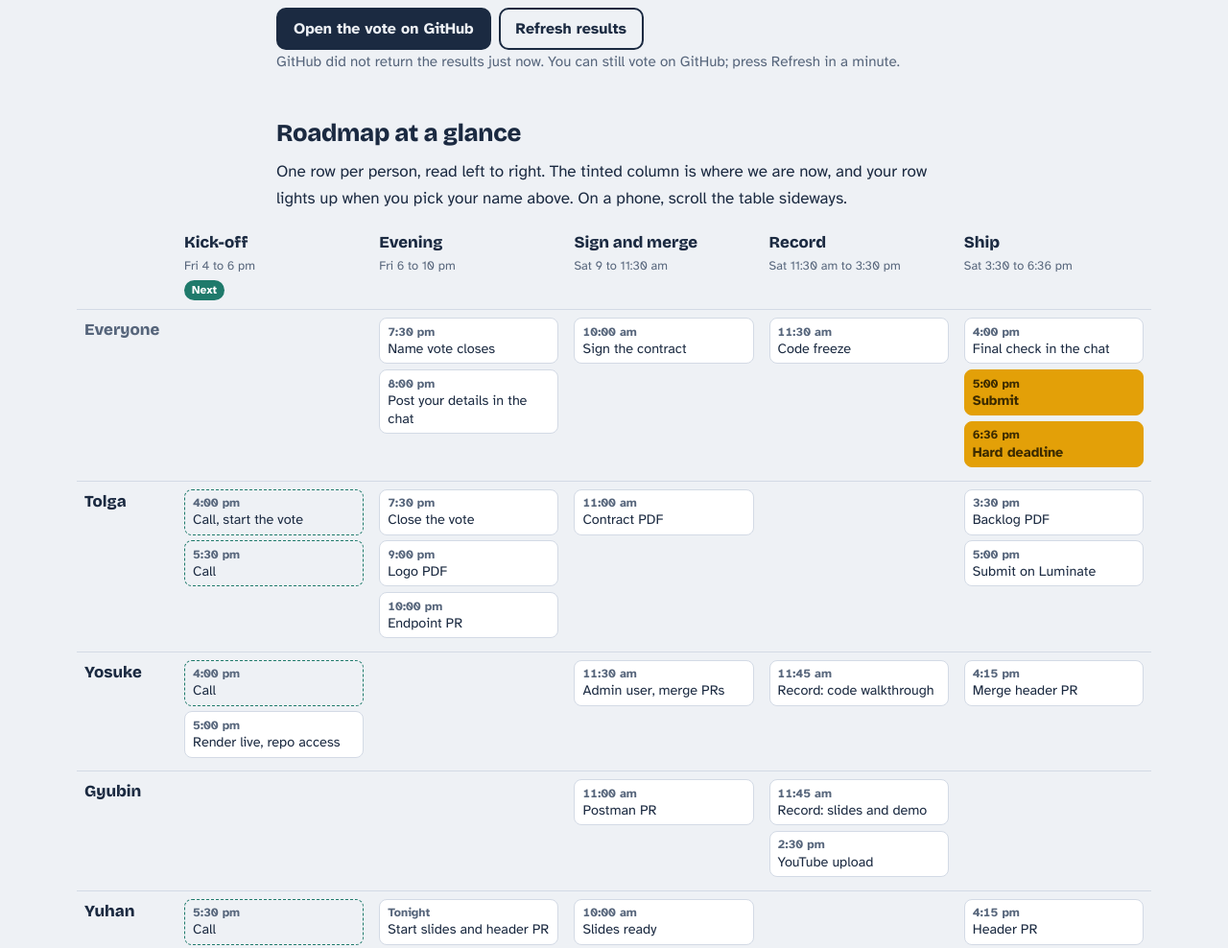
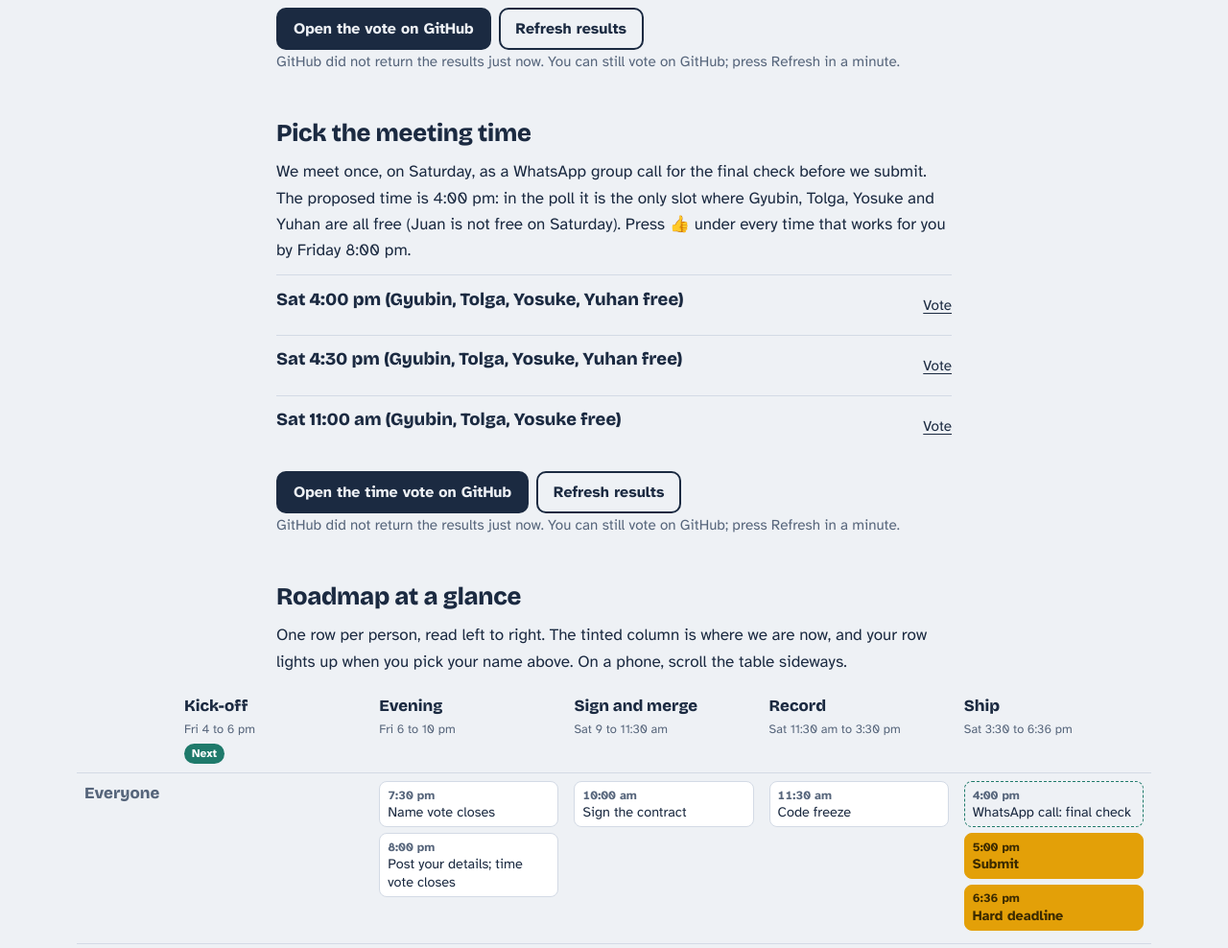
Before and after one commit to unaltolga/comp229-team-plan, a plain HTML site: page index.html in a window 1280 px wide. Shown: the part 1680-2668 px from the top of the page at 96% size. Drawn offline with nearby package versions, Linux system fonts and the light colour scheme; no server answers.

Commit message:
One call only: Saturday on WhatsApp, with a meeting time vote

```diff
--- a/index.html
+++ b/index.html
@@ -261,7 +261,7 @@
         <tr><td>Yuhan</td><td>Google Slides, file header PR, zip and link check</td><td>about 3</td></tr>
       </tbody>
     </table>
-    <p class="note">Everyone also posts their details, signs the contract and has one commit of their own. Hours are estimates. Want a different task, or does your share feel too big? Say so in the chat or on a call by 6 pm today and we swap.</p>
+    <p class="note">Everyone also posts their details, signs the contract and has one commit of their own. Hours are estimates. Want a different task, or does your share feel too big? Say so in the chat by 6 pm today and we swap.</p>
   </section>
 
   <!-- Team name vote, counted from GitHub reactions -->
@@ -271,9 +271,21 @@
     <ol class="ballot" id="ballot"></ol>
     <div class="actions">
       <a class="button" href="https://github.com/unaltolga/comp229-team-plan/issues/1">Open the vote on GitHub</a>
-      <button class="button secondary" id="refresh" type="button">Refresh results</button>
+      <button class="button secondary refresh" type="button">Refresh results</button>
     </div>
     <p class="note" id="vote-status"></p>
+  </section>
+
+  <!-- Meeting time vote, counted from GitHub reactions -->
+  <section id="meeting" aria-labelledby="meeting-title">
+    <h2 id="meeting-title">Pick the meeting time</h2>
+    <p>We meet once, on Saturday, as a WhatsApp group call for the final check before we submit. The proposed time is 4:00 pm: in the poll it is the only slot where Gyubin, Tolga, Yosuke and Yuhan are all free (Juan is not free on Saturday). Press 👍 under every time that works for you by Friday 8:00 pm.</p>
+    <ol class="ballot" id="ballot-time"></ol>
+    <div class="actions">
+      <a class="button" href="https://github.com/unaltolga/comp229-team-plan/issues/2">Open the time vote on GitHub</a>
+      <button class="button secondary refresh" type="button">Refresh results</button>
+    </div>
+    <p class="note" id="time-status"></p>
   </section>
 </div>
 
@@ -300,14 +312,14 @@
         <tr class="everyone">
           <th scope="row">Everyone</th>
           <td></td>
-          <td><ul><li class="chip"><span class="t">7:30 pm</span>Name vote closes</li><li class="chip"><span class="t">8:00 pm</span>Post your details in the chat</li></ul></td>
+          <td><ul><li class="chip"><span class="t">7:30 pm</span>Name vote closes</li><li class="chip"><span class="t">8:00 pm</span>Post your details; time vote closes</li></ul></td>
           <td><ul><li class="chip"><span class="t">10:00 am</span>Sign the contract</li></ul></td>
           <td><ul><li class="chip"><span class="t">11:30 am</span>Code freeze</li></ul></td>
-          <td><ul><li class="chip"><span class="t">4:00 pm</span>Final check in the chat</li><li class="chip key"><span class="t">5:00 pm</span>Submit</li><li class="chip key"><span class="t">6:36 pm</span>Hard deadline</li></ul></td>
+          <td><ul><li class="chip call"><span class="t">4:00 pm</span>WhatsApp call: final check</li><li class="chip key"><span class="t">5:00 pm</span>Submit</li><li class="chip key"><span class="t">6:36 pm</span>Hard deadline</li></ul></td>
         </tr>
         <tr data-member="tolga">
           <th scope="row">Tolga</th>
-          <td><ul><li class="chip call"><span class="t">4:00 pm</span>Call, start the vote</li><li class="chip call"><span class="t">5:30 pm</span>Call</li></ul></td>
+          <td><ul><li class="chip"><span class="t">4:00 pm</span>Share the page, start the votes</li></ul></td>
           <td><ul><li class="chip"><span class="t">7:30 pm</span>Close the vote</li><li class="chip"><span class="t">9:00 pm</span>Logo PDF</li><li class="chip"><span class="t">10:00 pm</span>Endpoint PR</li></ul></td>
           <td><ul><li class="chip"><span class="t">11:00 am</span>Contract PDF</li></ul></td>
           <td></td>
@@ -315,7 +327,7 @@
         </tr>
         <tr data-member="yosuke">
           <th scope="row">Yosuke</th>
-          <td><ul><li class="chip call"><span class="t">4:00 pm</span>Call</li><li class="chip"><span class="t">5:00 pm</span>Render live, repo access</li></ul></td>
+          <td><ul><li class="chip"><span class="t">5:00 pm</span>Render live, repo access</li></ul></td>
           <td></td>
           <td><ul><li class="chip"><span class="t">11:30 am</span>Admin user, merge PRs</li></ul></td>
           <td><ul><li class="chip"><span class="t">11:45 am</span>Record: code walkthrough</li></ul></td>
@@ -331,7 +343,7 @@
         </tr>
         <tr data-member="yuhan">
           <th scope="row">Yuhan</th>
-          <td><ul><li class="chip call"><span class="t">5:30 pm</span>Call</li></ul></td>
+          <td></td>
           <td><ul><li class="chip"><span class="t">Tonight</span>Start slides and header PR</li></ul></td>
           <td><ul><li class="chip"><span class="t">10:00 am</span>Slides ready</li></ul></td>
           <td></td>
@@ -339,7 +351,7 @@
         </tr>
         <tr data-member="juan">
           <th scope="row">Juan</th>
-          <td><ul><li class="chip call"><span class="t">4:00 pm</span>Call</li><li class="chip call"><span class="t">5:30 pm</span>Call</li><li class="chip"><span class="t">6:00 pm</span>Contract draft</li></ul></td>
+          <td><ul><li class="chip"><span class="t">6:00 pm</span>Contract draft</li></ul></td>
           <td><ul><li class="chip"><span class="t">8:00 pm</span>README PR</li><li class="chip"><span class="t">10:00 pm</span>Jira update</li></ul></td>
           <td></td>
           <td></td>
@@ -357,15 +369,14 @@
   <!-- Shared timeline -->
   <section id="timeline" aria-labelledby="timeline-title">
     <h2 id="timeline-title">Calls and deadlines</h2>
-    <p>Calls follow the meeting poll: Juan is free Friday 4 to 6 pm only, Yuhan Friday 5:30 to 6 pm and Saturday from 4 pm, Gyubin Saturday 10 am to 5 pm.</p>
+    <p>We have one call: Saturday 4:00 pm on WhatsApp, unless the time vote above picks another slot. Tasks follow the meeting poll: Juan is free Friday 4 to 6 pm only, Yuhan Friday 5:30 to 6 pm and Saturday from 4 pm, Gyubin Saturday 10 am to 5 pm.</p>
     <h3>Friday, November 13</h3>
     <ol class="timeline">
-      <li class="is-call" data-at="2026-11-13T16:00:00-05:00"><span class="when">4:00 pm</span><span class="what">Juan, Tolga, Yosuke. Confirm tasks; Yosuke starts the Render deploy</span></li>
+      <li data-at="2026-11-13T16:00:00-05:00"><span class="when">4:00 pm</span><span class="what">Page shared in the chat; Yosuke starts the Render deploy</span></li>
       <li data-at="2026-11-13T17:00:00-05:00"><span class="when">5:00 pm</span><span class="what">Live URL posted; repo visible to the professor (Yosuke)</span></li>
-      <li class="is-call" data-at="2026-11-13T17:30:00-05:00"><span class="when">5:30 pm</span><span class="what">Juan, Tolga, Yuhan. Slides and file headers</span></li>
       <li data-at="2026-11-13T18:00:00-05:00"><span class="when">6:00 pm</span><span class="what">Contract draft shared (Juan)</span></li>
       <li data-at="2026-11-13T19:30:00-05:00"><span class="when">7:30 pm</span><span class="what">Team name vote closes</span></li>
-      <li data-at="2026-11-13T20:00:00-05:00"><span class="when">8:00 pm</span><span class="what">Everyone posts full name, student ID, email, role and a real photo in the group chat; README PR open (Juan)</span></li>
+      <li data-at="2026-11-13T20:00:00-05:00"><span class="when">8:00 pm</span><span class="what">Everyone posts full name, student ID, email, role and a real photo in the group chat; meeting time vote closes; README PR open (Juan)</span></li>
       <li data-at="2026-11-13T21:00:00-05:00"><span class="when">9:00 pm</span><span class="what">Logo PDF shared (Tolga)</span></li>
       <li data-at="2026-11-13T22:00:00-05:00"><span class="when">10:00 pm</span><span class="what">Public endpoint PR open (Tolga); Jira updated (Juan)</span></li>
     </ol>
@@ -377,7 +388,7 @@
       <li class="is-call" data-at="2026-11-14T11:45:00-05:00"><span class="when">11:45 am</span><span class="what">Gyubin, Yosuke. Record the video (until 1:00 pm)</span></li>
       <li data-at="2026-11-14T14:30:00-05:00"><span class="when">2:30 pm</span><span class="what">Video on YouTube as unlisted, link in chat (Gyubin)</span></li>
       <li data-at="2026-11-14T15:30:00-05:00"><span class="when">3:30 pm</span><span class="what">Backlog PDF exported (Tolga)</span></li>
-      <li data-at="2026-11-14T16:00:00-05:00"><span class="when">4:00 pm</span><span class="what">Final check in the group chat: each owner confirms their item is done</span></li>
+      <li class="is-call" data-at="2026-11-14T16:00:00-05:00"><span class="when">4:00 pm</span><span class="what">WhatsApp: Gyubin, Tolga, Yosuke, Yuhan. Final check of every item</span></li>
       <li data-at="2026-11-14T16:15:00-05:00"><span class="when">4:15 pm</span><span class="what">File header PR merged (Yuhan, Yosuke)</span></li>
       <li data-at="2026-11-14T16:30:00-05:00"><span class="when">4:30 pm</span><span class="what">Project zip ready and every link checked (Yuhan)</span></li>
       <li data-at="2026-11-14T17:00:00-05:00"><span class="when">5:00 pm</span><span class="what">Submitted on Luminate (Tolga)</span></li>
@@ -447,7 +458,7 @@ git push -u origin your-branch-name</code></pre>
   </section>
 
   <footer>
-    <p>This page is temporary and public, so it holds no student IDs, emails or photos. Post those in the group chat. Last updated Friday, November 13, 3:55 pm.</p>
+    <p>This page is temporary and public, so it holds no student IDs, emails or photos. Post those in the group chat. Last updated Friday, November 13, 3:27 pm.</p>
   </footer>
 </div>
 
@@ -457,30 +468,29 @@ git push -u origin your-branch-name</code></pre>
     {
       id: "tolga", name: "Tolga", summary: "Name vote, logo, endpoint PR, contract PDF, backlog PDF, submit",
       steps: [
-        ["2026-11-13T16:00:00-05:00", "Fri 4:00 pm", "Call with Juan and Yosuke. Share this page and start the name vote."],
-        ["2026-11-13T17:30:00-05:00", "Fri 5:30 pm", "Call with Juan and Yuhan."],
-        ["2026-11-13T19:30:00-05:00", "Fri 7:30 pm", "Close the vote and post the winning name in the chat."],
+        ["2026-11-13T16:00:00-05:00", "Fri 4:00 pm", "Share this page in the group chat and start the name and meeting time votes."],
+        ["2026-11-13T19:30:00-05:00", "Fri 7:30 pm", "Close the name vote and post the winning name in the chat. At 8:00 pm, post the meeting time that won."],
         ["2026-11-13T20:00:00-05:00", "Fri 8:00 pm", "Post your full name, student ID, email, role and photo in the chat."],
         ["2026-11-13T21:00:00-05:00", "Fri 9:00 pm", "Share the team logo as a PDF."],
         ["2026-11-13T22:00:00-05:00", "Fri 10:00 pm", "Open your PR <code>feature/public-availability</code> for <code>GET /api/bookings/public</code>."],
         ["2026-11-14T10:00:00-05:00", "Sat 10:00 am", "Sign the contract and check that all five members have signed."],
         ["2026-11-14T11:00:00-05:00", "Sat 11:00 am", "Export the signed contract with the logo as a PDF and post it in the chat."],
         ["2026-11-14T15:30:00-05:00", "Sat 3:30 pm", "Move the last finished cards to Done in Jira and export the backlog PDF from the Backlog view."],
-        ["2026-11-14T16:00:00-05:00", "Sat 4:00 pm", "Final check in the group chat: confirm your items are done."],
+        ["2026-11-14T16:00:00-05:00", "Sat 4:00 pm", "WhatsApp call: final check of every item."],
         ["2026-11-14T17:00:00-05:00", "Sat 5:00 pm", "Submit on Luminate (if one member submits for the team) and post a screenshot of the receipt."]
       ]
     },
     {
       id: "yosuke", name: "Yosuke", summary: "Repo access, Render deploy, merges, code walkthrough",
       steps: [
-        ["2026-11-13T16:00:00-05:00", "Fri 4:00 pm", "Call with Juan and Tolga. Vote on the team name."],
+        ["2026-11-13T16:00:00-05:00", "Fri 4:00 pm", "Vote on the team name and the meeting time. Start the Render deploy."],
         ["2026-11-13T17:00:00-05:00", "Fri 5:00 pm", "Make the repo visible to the professor: change it to public, or invite the professor as a collaborator."],
         ["2026-11-13T17:00:00-05:00", "Fri 5:00 pm", "Deploy on Render: New, Web Service, connect the repo. Root directory <code>server</code>, build <code>npm install</code>, start <code>npm start</code>, environment <code>ATLASDB</code> and <code>SECRETKEY</code>. Atlas Network Access must allow <code>0.0.0.0/0</code>. Post the live URL. Latest Sat 11:30 am."],
         ["2026-11-13T20:00:00-05:00", "Fri 8:00 pm", "Post your full name, student ID, email, role and photo in the chat."],
         ["2026-11-14T10:00:00-05:00", "Sat 10:00 am", "Sign the contract."],
         ["2026-11-14T11:30:00-05:00", "Sat 11:30 am", "Create an admin demo user: sign up normally, then set <code>admin: true</code> on it in Atlas. Merge the PRs from Tolga, Juan and Gyubin, then check the live URL after Render redeploys."],
         ["2026-11-14T11:45:00-05:00", "Sat 11:45 am", "Record with Gyubin: the code walkthrough (0:30 to 1:45) and the Part 2 wrap-up (4:30 to 5:00)."],
-        ["2026-11-14T16:00:00-05:00", "Sat 4:00 pm", "Final check in the group chat. Merge Yuhan's header PR by 4:15 pm."]
+        ["2026-11-14T16:00:00-05:00", "Sat 4:00 pm", "WhatsApp call: final check. Merge Yuhan's header PR by 4:15 pm."]
       ]
     },
     {
@@ -492,17 +502,17 @@ git push -u origin your-branch-name</code></pre>
         ["2026-11-14T11:00:00-05:00", "Sat 11:00 am", "Open your PR <code>test/postman-public</code>: a request for the public endpoint and a <code>baseUrl</code> variable for the live URL. Practise the demo run once."],
         ["2026-11-14T11:45:00-05:00", "Sat 11:45 am", "Record with Yosuke: present the two slides (0:00 to 0:30) and run the Postman demo on the live URL (1:45 to 4:30)."],
         ["2026-11-14T14:30:00-05:00", "Sat 2:30 pm", "Upload the video to YouTube as unlisted and post the link."],
-        ["2026-11-14T16:00:00-05:00", "Sat 4:00 pm", "Final check in the group chat: confirm your items are done."]
+        ["2026-11-14T16:00:00-05:00", "Sat 4:00 pm", "WhatsApp call: final check of every item."]
       ]
     },
     {
       id: "yuhan", name: "Yuhan", summary: "Google Slides, file header PR, zip and link check",
       steps: [
-        ["2026-11-13T17:30:00-05:00", "Fri 5:30 pm", "Call with Juan and Tolga. Vote on the team name before 7:30 pm."],
+        ["2026-11-13T19:30:00-05:00", "Fri evening", "Vote on the team name before 7:30 pm and the meeting time before 8:00 pm."],
         ["2026-11-13T20:00:00-05:00", "Fri 8:00 pm", "Post your full name, student ID, email, role and photo in the chat."],
         ["2026-11-14T10:00:00-05:00", "Sat 10:00 am", "Two Google Slides, link in the chat. Slide 1: team name, logo, full names and student IDs, COMP229 Web Application Development, project: Cat Booking System. Slide 2: a real photo of each member with full name and role below it."],
         ["2026-11-14T10:00:00-05:00", "Sat 10:00 am", "Sign the contract (Friday night is fine)."],
-        ["2026-11-14T16:00:00-05:00", "Sat 4:00 pm", "Final check in the group chat: confirm your items are done."],
+        ["2026-11-14T16:00:00-05:00", "Sat 4:00 pm", "WhatsApp call: final check of every item."],
         ["2026-11-14T16:15:00-05:00", "Sat 4:15 pm", "Open your PR <code>docs/file-headers</code> (Friday night is better): pull <code>main</code>, then add a header to every file under <code>server/</code> with all five student IDs, the app name and what the file does."],
         ["2026-11-14T16:30:00-05:00", "Sat 4:30 pm", "After the header PR is merged, make the project zip from <code>main</code> without <code>node_modules</code> and <code>.env</code>. Open every link on the submission list in a private window, then post the zip in the chat."]
       ]
@@ -510,8 +520,7 @@ git push -u origin your-branch-name</code></pre>
     {
       id: "juan", name: "Juan", summary: "Contract draft, README PR, Jira update",
       steps: [
-        ["2026-11-13T16:00:00-05:00", "Fri 4:00 pm", "Call with Tolga and Yosuke. Vote on the team name. If you cannot work after 6 pm, say so on this call so someone takes your evening tasks."],
-        ["2026-11-13T17:30:00-05:00", "Fri 5:30 pm", "Call with Tolga and Yuhan."],
+        ["2026-11-13T16:00:00-05:00", "Fri 4:00 pm", "Vote on the team name. If you cannot work after 6 pm, say so in the chat by 4:30 pm so someone takes your evening tasks."],
         ["2026-11-13T18:00:00-05:00", "Fri 6:00 pm", "Fill the contract template from Luminate in a shared Google Doc: meeting times, expectations, consequences, and how a member fixes a problem. Share the link in the chat."],
         ["2026-11-13T20:00:00-05:00", "Fri 8:00 pm", "Open your PR <code>docs/readme-update</code>: team section, live URL, the new public endpoint in the endpoint table. Post your full name, student ID, email, role and photo in the chat."],
         ["2026-11-13T22:00:00-05:00", "Fri 10:00 pm", "Update Jira: move BS-8, BS-10, BS-11, BS-12 and BS-13 to Done (merged in PR #1); assign every card to its owner on this page; add cards for the four PRs, repo access and the backlog PDF; add Part 2 items to the Backlog (React pages, booking history, public page, frontend deploy)."],
@@ -635,12 +644,17 @@ git push -u origin your-branch-name</code></pre>
     if (start) showMember(start);
   }
 
-  /* ---------- Vote: read thumbs-up counts from the GitHub issue ---------- */
-  const VOTE_API = "https://api.github.com/repos/unaltolga/comp229-team-plan/issues/1/comments?per_page=100";
-  const FALLBACK = ["Purrfect Stack", "Paw Commit", "Nine Lives Dev", "Catalyst", "Code Whiskers"];
+  /* ---------- Votes: read thumbs-up counts from the GitHub issues ---------- */
+  const VOTES = [
+    { issue: 1, list: "ballot", status: "vote-status", single: true,
+      fallback: ["Purrfect Stack", "Paw Commit", "Nine Lives Dev", "Catalyst", "Code Whiskers"] },
+    { issue: 2, list: "ballot-time", status: "time-status", single: false,
+      fallback: ["Sat 4:00 pm (Gyubin, Tolga, Yosuke, Yuhan free)", "Sat 4:30 pm (Gyubin, Tolga, Yosuke, Yuhan free)", "Sat 11:00 am (Gyubin, Tolga, Yosuke free)"] }
+  ];
+  const ISSUE_URL = "https://github.com/unaltolga/comp229-team-plan/issues/";
 
-  function renderBallot(options, statusText) {
-    const ballot = document.getElementById("ballot");
+  function renderBallot(vote, options, statusText) {
+    const ballot = document.getElementById(vote.list);
     ballot.innerHTML = "";
     const max = Math.max(1, ...options.map(function (o) { return o.votes || 0; }));
     options.forEach(function (o) {
@@ -654,13 +668,13 @@ git push -u origin your-branch-name</code></pre>
       link.setAttribute("aria-label", "Vote for " + o.name + " on GitHub");
       ballot.appendChild(li);
     });
-    document.getElementById("vote-status").textContent = statusText;
+    document.getElementById(vote.status).textContent = statusText;
   }
 
-  function loadVotes() {
-    const status = document.getElementById("vote-status");
-    status.textContent = "Loading results from GitHub";
-    fetch(VOTE_API, { headers: { "Accept": "application/vnd.github+json" } })
+  function loadVote(vote) {
+    document.getElementById(vote.status).textContent = "Loading results from GitHub";
+    fetch("https://api.github.com/repos/unaltolga/comp229-team-plan/issues/" + vote.issue + "/comments?per_page=100",
+          { headers: { "Accept": "application/vnd.github+json" } })
       .then(function (res) {
         if (!res.ok) throw new Error("GitHub answered " + res.status);
         return res.json();
@@ -668,28 +682,31 @@ git push -u origin your-branch-name</code></pre>
       .then(function (comments) {
         const options = comments.map(function (c) {
           return {
-            name: (c.body || "").split("\n")[0].trim().slice(0, 40) || "(empty comment)",
+            name: (c.body || "").split("\n")[0].trim().slice(0, 60) || "(empty comment)",
             votes: (c.reactions && c.reactions["+1"]) || 0,
             url: c.html_url
           };
         });
         options.sort(function (a, b) { return b.votes - a.votes; });
         const time = new Date().toLocaleTimeString([], { hour: "numeric", minute: "2-digit" });
-        renderBallot(options, "Results as of " + time + ". Each 👍 on GitHub is one vote; please vote for one name only.");
+        const rule = vote.single ? "please vote for one name only." : "you can pick more than one time.";
+        renderBallot(vote, options, "Results as of " + time + ". Each 👍 on GitHub is one vote; " + rule);
       })
       .catch(function () {
-        renderBallot(FALLBACK.map(function (n) {
-          return { name: n, votes: null, url: "https://github.com/unaltolga/comp229-team-plan/issues/1" };
+        renderBallot(vote, vote.fallback.map(function (n) {
+          return { name: n, votes: null, url: ISSUE_URL + vote.issue };
         }), "GitHub did not return the results just now. You can still vote on GitHub; press Refresh in a minute.");
       });
   }
+
+  function loadVotes() { VOTES.forEach(loadVote); }
 
   /* ---------- Start ---------- */
   buildNames();
   updateClock();
   setInterval(updateClock, 30000);
   loadVotes();
-  document.getElementById("refresh").addEventListener("click", loadVotes);
+  document.querySelectorAll(".refresh").forEach(function (btn) { btn.addEventListener("click", loadVotes); });
   window.addEventListener("hashchange", function () {
     const id = location.hash.replace("#", "");
     if (MEMBERS.some(function (m) { return m.id === id; })) showMember(id);
```
